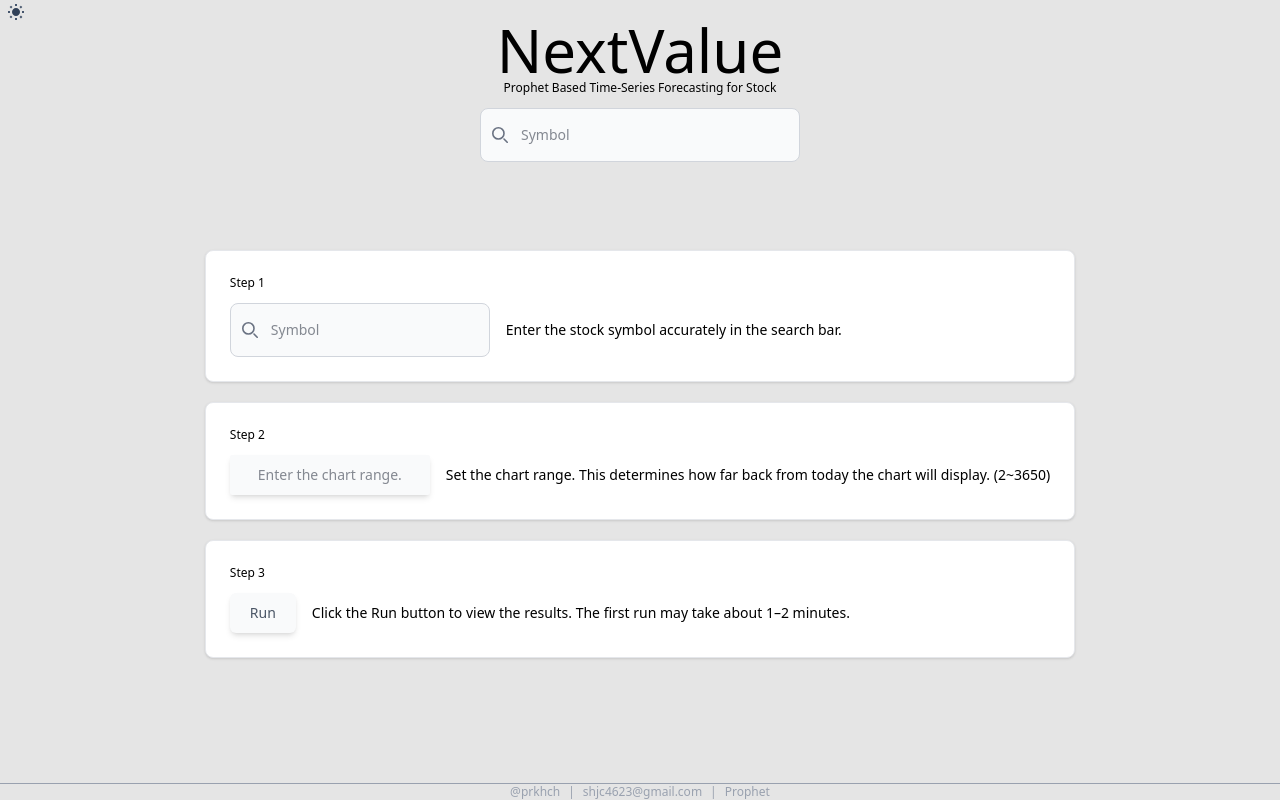
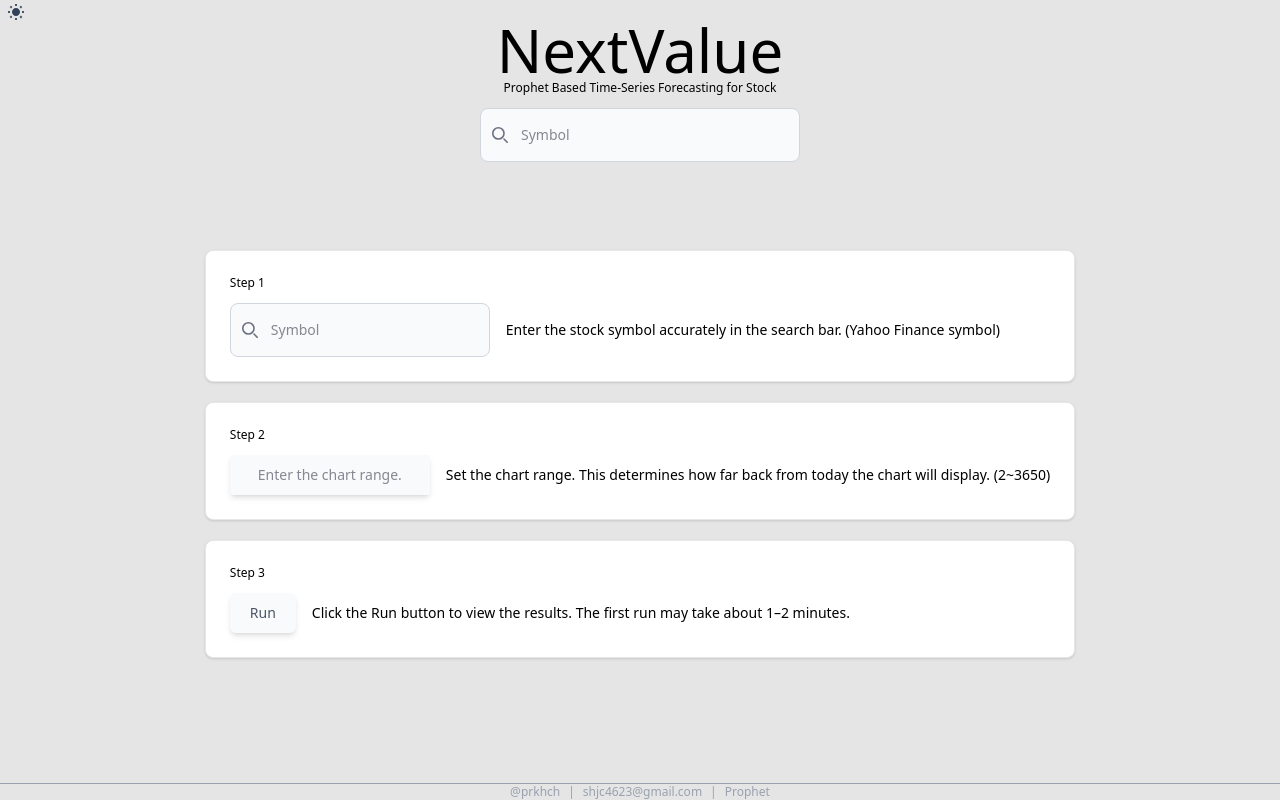
Before and after one commit to prkhch/next-value, a Next.js app in the folder next/: page / in a window 1280 px wide. Built offline with nearby package versions, Linux system fonts and the light colour scheme.

Commit message:
chore : YF 티커 기준 설명추가

```diff
--- a/next/src/components/HomeContent.tsx
+++ b/next/src/components/HomeContent.tsx
@@ -9,7 +9,7 @@
     {
       id: 1,
       mock: <SearchBarMock />,
-      text: "Enter the stock symbol accurately in the search bar.",
+      text: "Enter the stock symbol accurately in the search bar. (Yahoo Finance symbol)",
     },
     {
       id: 2,
```
